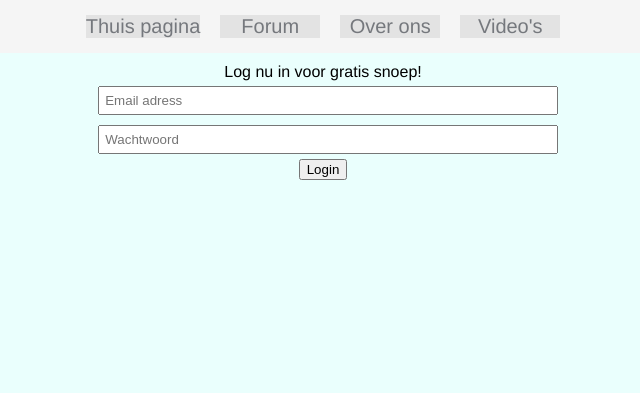
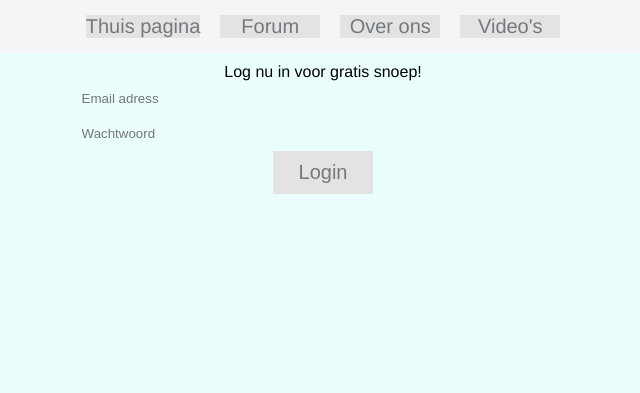
Before and after one commit to HugovdWel/WebtechHerkansing, a PHP site: page /HTML/pages/login.php in a window 1280 px wide. Shown: the part 57-450 px from the top of the page, without its empty margins (317-957 px from the left). Run offline with PHP 8.4, Linux system fonts and the light colour scheme.

Commit message:
hugo pushh

```diff
--- a/CSS/base.css
+++ b/CSS/base.css
@@ -23,9 +23,15 @@
     align-self: center;
 }
 
-h1{
-    text-align: center;
-    align-self: center;
+button{
+    background-color: unset;
+    border: 0px;
+    padding: 10px;
+}
+
+input{
+    background-color: unset;
+    border: 0px;
 }
 
 p{
--- a/HTML/Pages/Homepage.php
+++ b/HTML/Pages/Homepage.php
@@ -21,7 +21,7 @@
 <?php
     include '../../PHP/videoDatabaseFunctions.php';
     $videos = getVideos(NULL, 5);
-    echo'<div class="flex_box flex_justify-center  addPadding">';
+    echo'<div class="flex_box flex_justify-center addPadding">';
         echo'<div class="flex_justify-center standardStyle flex_box forumContainer">';
 
             foreach($videos as $video){
--- a/HTML/Pages/login.php
+++ b/HTML/Pages/login.php
@@ -11,7 +11,7 @@
     <form action="../../PHP/loginCheck.php" method="post">
         <input type="email" placeholder="Email adress" name="email" id="email" required class="maxWidth addPadding">
         <input type="password" placeholder="Wachtwoord" name="password" required class="maxWidth addPadding">
-        <button type="submit" value="login">Login</button>
+        <button type="submit" value="login" class="buttonStyle">Login</button>
     </form>
 </div>
 
--- a/HTML/Partials/header.php
+++ b/HTML/Partials/header.php
@@ -22,7 +22,7 @@
         if(isset($_SESSION["User"])){
             echo'<form action="" method="post" class="navbar-style standaard_style flex_box flex_justify-center">';
                 echo '<p class="addPadding">welkom ' . $_SESSION["User"] . '</p>';
-                echo '<input type="submit" name="logout" value="log uit" class="addPadding">';
+                echo '<input type="submit" name="logout" value="log uit" class="buttonStyle">';
             echo'</form>';
         }
         else{
```
